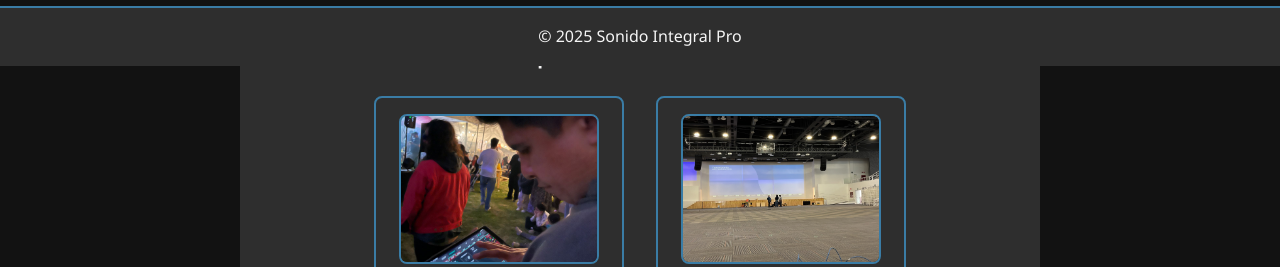
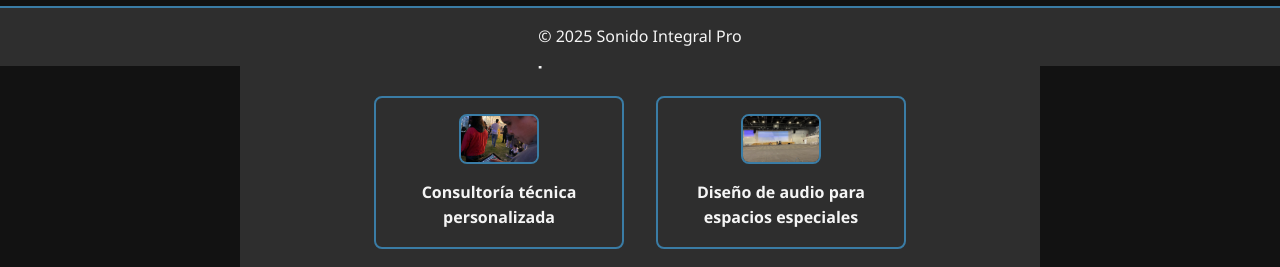
Before and after one commit to Ivette-GR/Emprendimiento, a plain HTML site: page servicios.html in a window 1280 px wide. Shown: the part 734-1001 px from the top of the page. Drawn offline with Linux system fonts and the light colour scheme.

Commit message:
ajuste de tamaños

```diff
--- a/styles.css
+++ b/styles.css
@@ -259,8 +259,8 @@ img.perfil {
 .imagen-servicio {
   display: block;
   margin: 0 auto 1rem auto;
-  width: 200px;             /* tamaño fijo */
-  height: 150px;            /* altura fija */
+  width: 80px;             /* tamaño fijo */
+  height: 50px;            /* altura fija */
   object-fit: cover;        /* recorta sin deformar */
   border-radius: 8px;
   border: 2px solid var(--azul);
```
